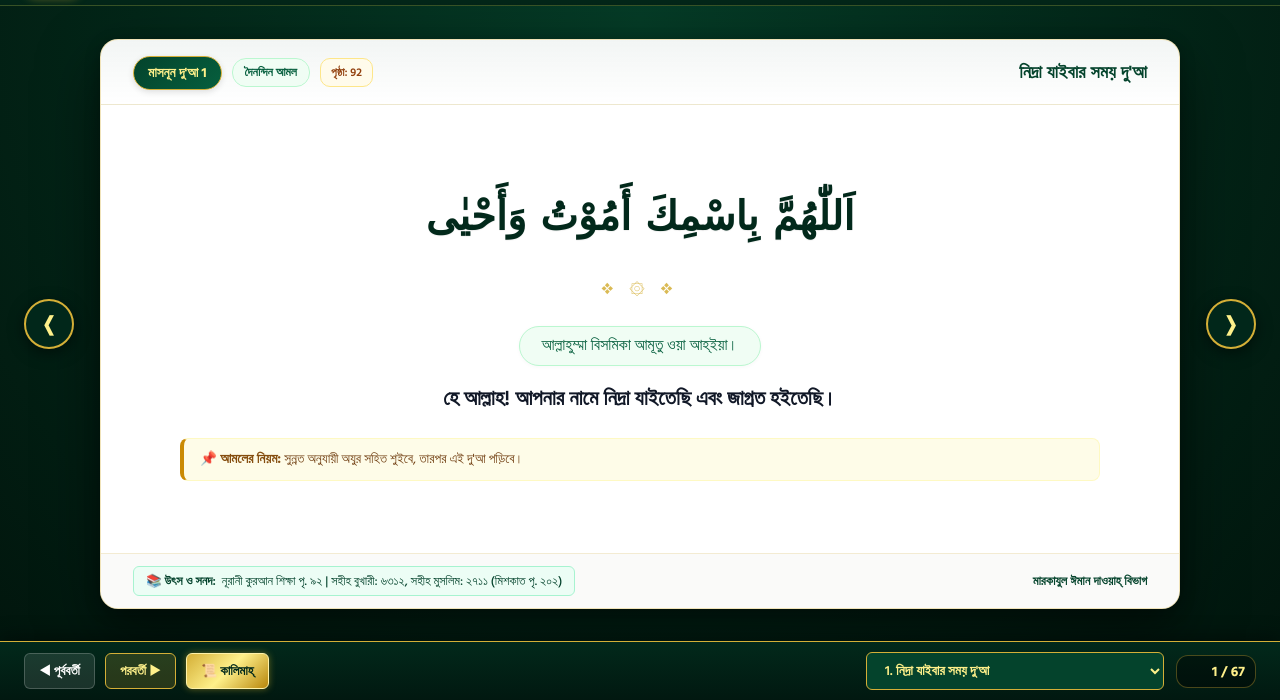
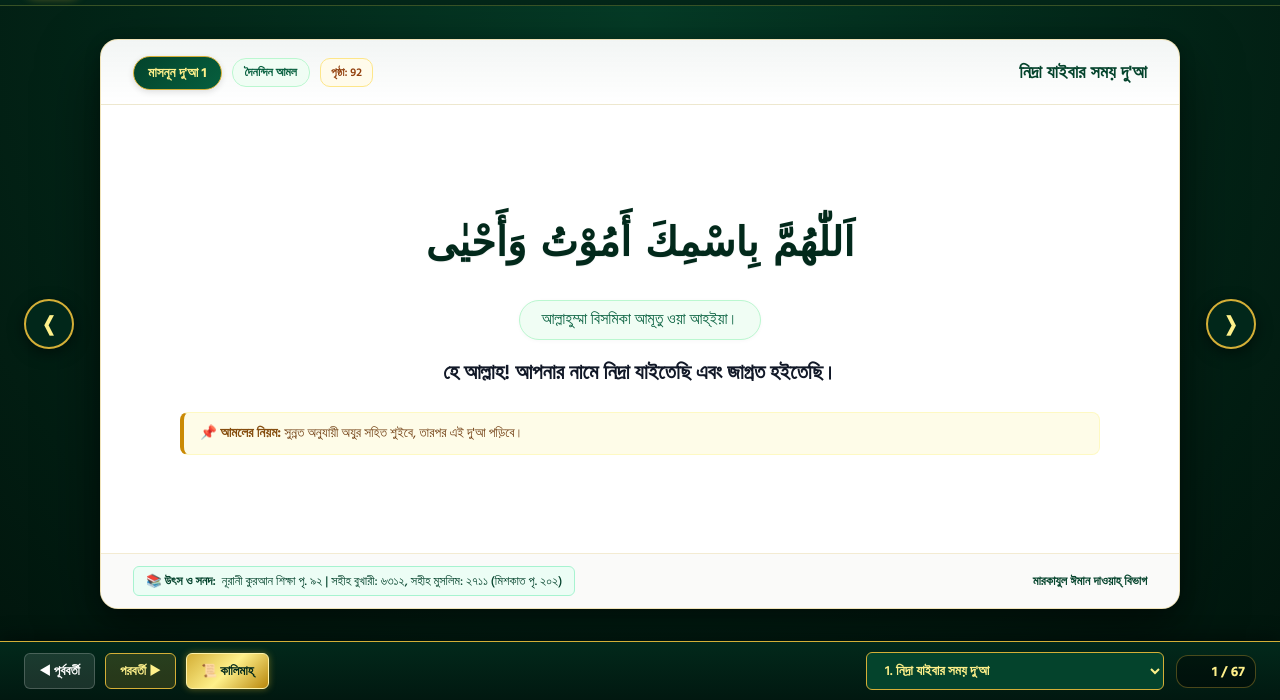
Before and after one commit to rafivaiyaonkvalo-blip/noorani-masnoon-dua, a website: page index.html in a window 1280 px wide. Shown: the part 100-800 px from the top of the page. Drawn offline with Linux system fonts and the light colour scheme; a web font is replaced by a local one.

Commit message:
Remove ornamental divider symbols completely from slides

```diff
--- a/index.html
+++ b/index.html
@@ -397,13 +397,6 @@
       text-shadow: 0 1px 1px rgba(0,0,0,0.06);
     }
 
-    .arabic-divider {
-      color: var(--gold-primary);
-      font-size: 16px;
-      letter-spacing: 6px;
-      margin: 2px 0 8px;
-      opacity: 0.85;
-    }
 
     /* Clean Pronunciation Pill */
     .pronunciation-pill {
@@ -837,8 +830,6 @@
           <div class="arabic-text" id="cardArabic">اَللّٰهُمَّ</div>
         </div>
 
-        <div class="arabic-divider">❖ ۞ ❖</div>
-
         <!-- Clean Pronunciation Pill -->
         <div class="pronunciation-pill" id="cardPronunciation"></div>
 
@@ -981,7 +972,7 @@
     "book_source": "নূরানী কুরআন শিক্ষা পৃ. ৯৩-৯৪ ও হিসনুল হাসীন পৃ. ১১ (عن مغيرة بن شعبة)",
     "hadith_ref": "সহীহ বুখারী: ৮৪৪, সহীহ মুসলিম: ৫৯৩ (হযরত মুগীরা ইবনে শু'বা রা.)",
     "source": "নূরানী কুরআন শিক্ষা পৃ. ৯৩ | সহীহ বুখারী: ৮৪৪, সহীহ মুসলিম: ৫৯৩ (হিসনুল হাসীন পৃ. ১১)",
-    "arabic": "لَا إِلٰهَ إِلَّا اللهُ وَحْدَهُ لَا شَرِيكَ لَهُ، لَهُ الْمُلْكُ وَلَهُ الْحَمْدُ يُحْيِي وَيُمِيتُ بِيَدِهِ الْخَيْرُ وَهُوَ عَلَىٰ كُلِّ شَيْءٍ قَدِيرٌ ❖ اَللّٰهُمَّ لَا مَانِعَ لِمَا أَعْطَيْتَ وَلَا مُعْطِيَ لِمَا مَنَعْتَ وَلَا يَنْفَعُ ذَا الْجَدِّ مِنْكَ الْجَدُّ",
+    "arabic": "لَا إِلٰهَ إِلَّا اللهُ وَحْدَهُ لَا شَرِيكَ لَهُ، لَهُ الْمُلْكُ وَلَهُ الْحَمْدُ يُحْيِي وَيُمِيتُ بِيَدِهِ الْخَيْرُ وَهُوَ عَلَىٰ كُلِّ شَيْءٍ قَدِيرٌ، اَللّٰهُمَّ لَا مَانِعَ لِمَا أَعْطَيْتَ وَلَا مُعْطِيَ لِمَا مَنَعْتَ وَلَا يَنْفَعُ ذَا الْجَدِّ مِنْكَ الْجَدُّ",
     "pronunciation": "লা ইলাহা ইল্লাল্লাহু ওয়াহদাহু লা শারীকা লাহু, লাহুল মুলকু ওয়া লাহুল হামদু য়ুহ্য়ী ওয়া য়ুমীতু বিয়াদিহিল খাইরু ওয়াহুওয়া 'আলা কুল্লি শাইয়িন ক্বাদীর। আল্লাহুম্মা লা মানি'আ লিমা আ'তাইতা ওয়ালা মু'তিয়া লিমা মানা'তা ওয়ালা ইয়ানফা'উ যাল জাদ্দি মিনকাল জাদ্দ।",
     "bangla": "একমাত্র আল্লাহ পাক ছাড়া অন্য কোন মা'বুদ নাই, তিনি অদ্বিতীয়, তাঁহার কেহ অংশীদার নাই, তাঁহারই সব রাজত্ব, তাঁহার জন্যই সমস্ত প্রশংসা, তিনি জীবন দান করেন, তিনি মৃত্যুদান করেন তাঁহার হাতেই কল্যাণ এবং তিনিই সর্বশক্তিমান। আল্লাহ! আপনি যাহা দান করিয়াছেন, তাহাতে কেহ প্রতিবন্ধক নাই। যাহা আপনি বন্ধ করিয়াছেন, তাহা দান করিবার ক্ষমতা কাহারও নাই এবং ধনবানের ধন সম্পদও কোন প্রকার উপকার বা আপনার আযাব হইতে মুক্তি দিতে পারিবে না।"
   },
@@ -1068,7 +1059,7 @@
     "book_source": "নূরানী কুরআন শিক্ষা পৃ. ৯৬ (رواه الترمذي)",
     "hadith_ref": "সহীহ মুসলিম: ২৩৪, জামে তিরমিযী: ৫৫ (হযরত উমর ইবনুল খাত্তাব রা.)",
     "source": "নূরানী কুরআন শিক্ষা পৃ. ৯৬ | জামে তিরমিযী: ৫৫, সহীহ মুসলিম: ২৩৪",
-    "arabic": "أَشْهَدُ أَنْ لَا إِلٰهَ إِلَّا اللهُ وَحْدَهُ لَا شَرِيكَ لَهُ وَأَشْهَدُ أَنَّ مُحَمَّدًا عَبْدُهُ وَرَسُولُهُ ❖ اَللّٰهُمَّ اجْعَلْنِيْ مِنَ التَّوَّابِينَ وَاجْعَلْنِيْ مِنَ الْمُتَطَهِّرِينَ",
+    "arabic": "أَشْهَدُ أَنْ لَا إِلٰهَ إِلَّا اللهُ وَحْدَهُ لَا شَرِيكَ لَهُ وَأَشْهَدُ أَنَّ مُحَمَّدًا عَبْدُهُ وَرَسُولُهُ، اَللّٰهُمَّ اجْعَلْنِيْ مِنَ التَّوَّابِينَ وَاجْعَلْنِيْ مِنَ الْمُتَطَهِّرِينَ",
     "pronunciation": "আশহাদু আল লা ইলাহা ইল্লাল্লাহু ওয়াহদাহু লা শারীকা লাহু ওয়া আশহাদু আন্না মুহাম্মাদান 'আবদুহূ ওয়া রাসূলুহু। আল্লাহুম্মাজ'আলনী মিনাত তাউয়্যাবীন, ওয়াজ'আলনী মিনাল মুতাতাহ্হিরীন।",
     "bangla": "আমি সাক্ষ্য দিতেছি যে, আল্লাহ্ তা'আলা ব্যতীত ইবাদতের উপযুক্ত আর কোন মা'বুদ নাই, তিনি একক এবং তাঁহার কোন শরীক নাই। আমি আরও সাক্ষ্য দিতেছি যে, হযরত মুহাম্মদ মুস্তফা সা. আল্লাহ তা'আলার বান্দা ও রাসূল। আয় আল্লাহ! আমাকে তাওবাকারীদের শ্রেণীভুক্ত করিয়া লও। আয় আল্লাহ! আমাকে পবিত্রতা রক্ষাকারীদের শ্রেণীভুক্ত করিয়া লও।"
   },
@@ -1255,7 +1246,7 @@
     "book_source": "নূরানী কুরআন শিক্ষা পৃ. ৯৯-১০০ ও তিরমিযী পৃ. ১৮১ (عن عبد الله بن سرجس)",
     "hadith_ref": "সহীহ মুসলিম: ১৩৪২, জামে তিরমিযী: ৩৪৩৮, সুনানে আবু দাউদ: ২৫৯৮ (হযরত আব্দুল্লাহ ইবনে সারজিস রা.)",
     "source": "নূরানী কুরআন শিক্ষা পৃ. ৯৯ | সহীহ মুসলিম: ১৩৪২, জামে তিরমিযী: ৩৪৩৮ (তিরমিযী পৃ. ১৮১)",
-    "arabic": "اَللّٰهُمَّ أَنْتَ الصَّاحِبُ فِي السَّفَرِ وَالْخَلِيفَةُ فِي الْأَهْلِ، اَللّٰهُمَّ اصْحَبْنَا فِيْ سَفَرِنَا وَاخْلُفْنَا فِيْ أَهْلِنَا ❖ اَللّٰهُمَّ إِنِّيْ أَعُوذُ بِكَ مِنْ وَعْثَاءِ السَّفَرِ وَكَآبَةِ الْمُنْقَلَبِ وَمِنَ الْحَوْرِ بَعْدَ الْكَوْرِ وَمِنْ دَعْوَةِ الْمَظْلُومِ وَسُوءِ الْمَنْظَرِ فِي الْأَهْلِ وَالْمَالِ",
+    "arabic": "اَللّٰهُمَّ أَنْتَ الصَّاحِبُ فِي السَّفَرِ وَالْخَلِيفَةُ فِي الْأَهْلِ، اَللّٰهُمَّ اصْحَبْنَا فِيْ سَفَرِنَا وَاخْلُفْنَا فِيْ أَهْلِنَا، اَللّٰهُمَّ إِنِّيْ أَعُوذُ بِكَ مِنْ وَعْثَاءِ السَّفَرِ وَكَآبَةِ الْمُنْقَلَبِ وَمِنَ الْحَوْرِ بَعْدَ الْكَوْرِ وَمِنْ دَعْوَةِ الْمَظْلُومِ وَسُوءِ الْمَنْظَرِ فِي الْأَهْلِ وَالْمَالِ",
     "pronunciation": "আল্লাহুম্মা আনতাস সাহিবু ফিস সাফারি ওয়াল খালীফাতু ফিল আহলি, আল্লাহুম্মাস হাবনা ফী সাফারিনা ওয়াখলুফনা ফী আহলিনা। আল্লাহুম্মা ইন্নী আ'ঊযু বিকা মিন ওয়া'ছা-ইস সাফারি ওয়া কাআবাতিল মুনক্বালাবি ওয়া মিনাল হাউরি বা'দাল কাওরি ওয়া মিন দা'ওয়াতিল মাযলূমি ওয়া সূ-ইল মানযারি ফিল আহলি ওয়াল মাল।",
     "bangla": "আয় আল্লাহ! আপনি ভ্রমণে আমার সঙ্গী ও আমার পশ্চাতে আমার পরিবারের নায়েব ও নেগাহবান। আয় আল্লাহ! সফরে আমাদের সঙ্গী হউন। পশ্চাতে আমাদের পরিবারের তত্ত্বাবধায়ক হউন। আয় আল্লাহ! আমি আপনার আশ্রয় চাহিতেছি, সফরের কষ্ট ও ফিরিবার সময়ে মনে মনে ব্যথা হইতে এবং লাভের পর ক্ষতি হইতে ও মজলুম ব্যক্তির বদদোয়া হইতে, আর আমার পরিবারের ও মালের খারাপ অবস্থা হইতে।"
   },
@@ -1667,7 +1658,7 @@
     "book_source": "নূরানী পদ্ধতিতে কুরআন শিক্ষা পৃ. ১০৮",
     "hadith_ref": "সহীহ মুসলিম: ১৩৪, সুনানে আবু দাউদ: ৫১১১ (হযরত আবু হুরায়রা ও আয়েশা রা.) ও আকাইদ",
     "source": "নূরানী কুরআন শিক্ষা পৃ. ১০৮ | সহীহ মুসলিম: ১৩৪, সুনানে আবু দাউদ: ৫১১১",
-    "arabic": "أَعُوذُ بِاللهِ مِنَ الشَّيْطَانِ الرَّجِيمِ ❖ آمَنْتُ بِاللهِ وَمَلَائِكَتِهِ وَكُتُبِهِ وَرُسُلِهِ وَالْيَوْمِ الْآخِرِ وَالْقَدَرِ خَيْرِهِ وَشَرِّهِ مِنَ اللهِ تَعَالَىٰ وَالْبَعْثِ بَعْدَ الْمَوْتِ",
+    "arabic": "أَعُوذُ بِاللهِ مِنَ الشَّيْطَانِ الرَّجِيمِ، آمَنْتُ بِاللهِ وَمَلَائِكَتِهِ وَكُتُبِهِ وَرُسُلِهِ وَالْيَوْمِ الْآخِرِ وَالْقَدَرِ خَيْرِهِ وَشَرِّهِ مِنَ اللهِ تَعَالَىٰ وَالْبَعْثِ بَعْدَ الْمَوْتِ",
     "pronunciation": "আ'ঊযু বিল্লাহি মিনাশ শাইতানির রাজীম। আমানতু বিল্লাহি ওয়া মালাইকাতিহী ওয়া কুতুবিহী ওয়া রুসুলিহী ওয়াল ইয়াওমিল আখিরি ওয়াল ক্বাদরি খাইরিহী ওয়া শাররিহী মিনাল্লাহি তা'আলা ওয়াল বা'ছি বা'দাল মাওত।",
     "bangla": "আমি (বিতাড়িত) শয়তান হইতে আল্লাহ তা'আলার আশ্রয়ে আসিতেছি, ঈমান আনিয়াছি আমি আল্লাহ তা'আলার প্রতি, তাহার ফেরেশতাদের প্রতি, তাহার কিতাবসমূহের প্রতি, রাসূলগণের প্রতি, অদৃষ্টে যাহা আল্লাহ তা'আলার পক্ষ হইতে নির্ধারিত হইয়াছে তাহার প্রতি এবং মৃত্যুর পর যে খোদার হুকুমে পুনর্জীবিত হইয়া উঠিতে হইবে তাহার প্রতি।"
   },
@@ -1783,7 +1774,7 @@
     "book_source": "নূরানী কুরআন শিক্ষা পৃ. ১১২ ও মিশকাত শরীফ পৃ. ১১২",
     "hadith_ref": "সহীহ বুখারী: ১১৬২, ৬৩৮২; সুনানে আবু দাউদ: ১৫৩৬; জামে তিরমিযী: ৪৮০ (হযরত জাবির রা.)",
     "source": "নূরানী কুরআন শিক্ষা পৃ. ১১২ | সহীহ বুখারী: ১১৬২, জামে তিরমিযী: ৪৮০ (মিশকাত পৃ. ১১২)",
-    "arabic": "اَللّٰهُمَّ إِنِّيْ أَسْتَخِيرُكَ بِعِلْمِكَ وَأَسْتَقْدِرُكَ بِقُدْرَتِكَ وَأَسْأَلُكَ مِنْ فَضْلِكَ الْعَظِيمِ، فَإِنَّكَ تَقْدِرُ وَلَا أَقْدِرُ وَتَعْلَمُ وَلَا أَعْلَمُ وَأَنْتَ عَلَّامُ الْغُيُوبِ ❖ اَللّٰهُمَّ إِنْ كُنْتَ تَعْلَمُ أَنَّ هٰذَا الْأَمْرَ خَيْرٌ لِّيْ فِيْ دِينِيْ وَمَعَاشِيْ وَعَاقِبَةِ أَمْرِيْ أَوْ عَاجِلِ أَمْرِيْ وَآجِلِهِ فَاقْدُرْهُ لِيْ وَيَسِّرْهُ لِيْ ثُمَّ بَارِكْ لِيْ فِيهِ ❖ وَإِنْ كُنْتَ تَعْلَمُ أَنَّ هٰذَا الْأَمْرَ شَرٌّ لِّيْ فِيْ دِينِيْ وَمَعَاشِيْ وَعَاقِبَةِ أَمْرِيْ أَوْ عَاجِلِ أَمْرِيْ وَآجِلِهِ فَاصْرِفْهُ عَنِّيْ وَاصْرِفْنِيْ عَنْهُ وَاقْدُرْ لِيَ الْخَيْرَ حَيْثُ كَانَ ثُمَّ أَرْضِنِيْ بِهِ",
+    "arabic": "اَللّٰهُمَّ إِنِّيْ أَسْتَخِيرُكَ بِعِلْمِكَ وَأَسْتَقْدِرُكَ بِقُدْرَتِكَ وَأَسْأَلُكَ مِنْ فَضْلِكَ الْعَظِيمِ، فَإِنَّكَ تَقْدِرُ وَلَا أَقْدِرُ وَتَعْلَمُ وَلَا أَعْلَمُ وَأَنْتَ عَلَّامُ الْغُيُوبِ، اَللّٰهُمَّ إِنْ كُنْتَ تَعْلَمُ أَنَّ هٰذَا الْأَمْرَ خَيْرٌ لِّيْ فِيْ دِينِيْ وَمَعَاشِيْ وَعَاقِبَةِ أَمْرِيْ أَوْ عَاجِلِ أَمْرِيْ وَآجِلِهِ فَاقْدُرْهُ لِيْ وَيَسِّرْهُ لِيْ ثُمَّ بَارِكْ لِيْ فِيهِ، وَإِنْ كُنْتَ تَعْلَمُ أَنَّ هٰذَا الْأَمْرَ شَرٌّ لِّيْ فِيْ دِينِيْ وَمَعَاشِيْ وَعَاقِبَةِ أَمْرِيْ أَوْ عَاجِلِ أَمْرِيْ وَآجِلِهِ فَاصْرِفْهُ عَنِّيْ وَاصْرِفْنِيْ عَنْهُ وَاقْدُرْ لِيَ الْخَيْرَ حَيْثُ كَانَ ثُمَّ أَرْضِنِيْ بِهِ",
     "pronunciation": "আল্লাহুম্মা ইন্নী আসতাখীরুকা বি'ইলমিকা ওয়া আসতাক্বদিরুকা বিক্বুদরাতিকা ওয়া আসআলুকা মিন ফাদলিকাল 'আযীম, ফাইন্নাকা তাক্বদিরু ওয়ালা আক্বদির, ওয়া তা'লামু ওয়ালা আ'লাম, ওয়া আনতা 'আল্লামুল গুয়ূব। আল্লাহুম্মা ইন কুনতা তা'লামু আন্না হাযাল আমরা খাইরুল লী ফী দীনী ওয়া মা'আশী ওয়া 'আক্বিবাতি আমরী (আও 'আজিলি আমরী ওয়া আজিলিহী) ফাক্বদুরহু লী ওয়া ইয়াসসিরহু লী ছুম্মা বারিক লী ফীহি, ওয়া ইন কুনতা তা'লামু আন্না হাযাল আমরা শাররুল লী ফী দীনী ওয়া মা'আশী ওয়া 'আক্বিবাতি আমরী (আও 'আজিলি আমরী ওয়া আজিলিহী) ফাসরিফহু 'আন্নী ওয়াসরিফনী 'আনহু ওয়াক্বদুর লিয়াল খাইরা হাইছু কানা ছুম্মা আরদ্বিনী বিহ্।",
     "bangla": "হে আল্লাহ! আমি আপনার জ্ঞানের সাহায্যে আপনার নিকট কল্যাণ প্রার্থনা করিতেছি এবং আপনার কুদরতের সাহায্যে আপনার নিকট শক্তি প্রার্থনা করিতেছি এবং আপনার মহান অনুগ্রহের প্রার্থনা করিতেছি। কেননা আপনি ক্ষমতা রাখেন, আমি ক্ষমতা রাখি না। আপনি জানেন, আমি জানি না এবং আপনি অদৃশ্য সম্পর্কে পূর্ণ পরিজ্ঞাত। হে আল্লাহ! আপনি যদি জানেন যে এই কাজটি আমার দ্বীন, আমার জীবিকা এবং আমার পরিণামের জন্য কল্যাণকর, তবে তাহা আমার জন্য নির্ধারিত করুন, তাহা আমার জন্য সহজ করুন এবং তাহাতে আমাকে বরকত দান করুন। আর যদি আপনি জানেন যে এই কাজটি আমার দ্বীন, আমার জীবিকা এবং আমার পরিণামের জন্য ক্ষতিকর, তবে তাহা আমার নিকট হইতে ফিরাইয়া দিন এবং আমাকেও তাহা হইতে ফিরাইয়া রাখুন এবং যেখানেই মঙ্গল থাকুক তাহা আমার জন্য নির্ধারণ করিয়া দিন, অতঃপর আমাকে উহার উপর সন্তুষ্ট রাখুন।",
     "rule": "ইস্তিখারার নিয়ম : কোন গুরুত্বপূর্ণ কাজের ভাল-মন্দ আল্লাহর পক্ষ হইতে জানিবার ইচ্ছা করিলে দুই রাকাত নফল নামায পড়িয়া এই দু'আ পড়িবে এবং যে স্থানে 'أن هذا الأمر' বর্ণিত হইয়াছে সেই স্থানে 'الأمر' উচ্চারণ করিবার সময় নিজের উদ্দেশ্যের কাজটির কথা স্মরণ করিবে। এইভাবে তিন, পাঁচ অথবা সাত দিন করিলে আল্লাহর ইচ্ছায় ভাল হইলে মন ঐ দিকে আকর্ষণ করিবে। আর মন্দ হইলে অন্তরে খারাপ লাগিবে।"
```
Also changed, not shown: build_data.js (+5 -5 lines), data.js (+5 -5 lines), generate_html.js (+0 -9 lines), slides_printable.html (+5 -5 lines).
